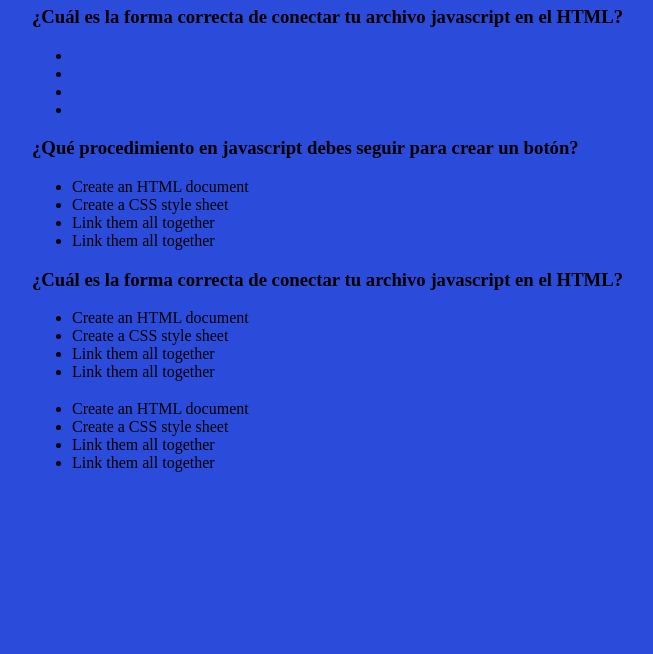
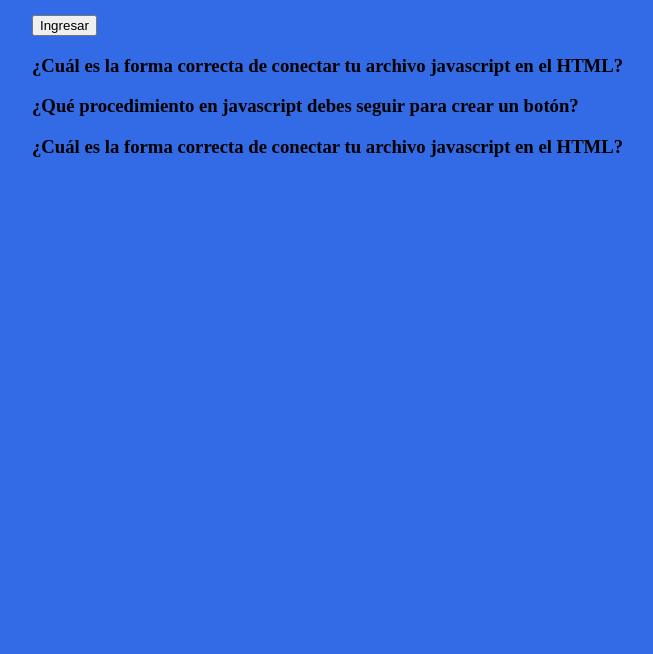
Before and after one commit to Yes197/Trivia-PreAdmision, a plain HTML site: page index.html in a window 1280 px wide. Shown: the part 146-800 px from the top of the page, without its empty margins (40-693 px from the left). Drawn offline with Linux system fonts and the light colour scheme; a script that the page names is missing.

Commit message:
Added Button, funcion imprimir nombre

```diff
--- /dev/null
+++ b/app.js
@@ -0,0 +1,9 @@
+const botonIngresar = document.getElementById('botonIngresar');
+const nombreUsuario = document.getElementById('name');
+
+function Welcome() {
+    nombre = nombreUsuario.value;
+    console.log(nombre);
+}
+
+//botonUno.addEventListener('click', function(){})
--- a/index.html
+++ b/index.html
@@ -7,40 +7,24 @@
   </head>
 
   <body>
-    <h1 class="titulo">Bienvenid@ ¿Cuál es tu nombre?</h1>
+      <p class="titulo">Bienvenid@ ¿Cuál es tu nombre?</p>
+      <input type="text" id="name"> <br> <br>
 
-    <h3 class="pregunta">¿Cuál es la forma correcta de conectar tu archivo javascript en el HTML?</h3>
-    <ul id = "lista-JS">
-      <li class="alternativas"> <script src="nombre-del-documento.js"></script> </li>
-      <li class="alternativas"> <script src="nombre-del-documento.js"></script> </li>
-      <li class="alternativas"> <script src="nombre-del-documento.js"></script> </li>
-      <li class="alternativas"> <script src="nombre-del-documento.js"></script> </li>
-    </ul>
+      <button type="submit" id="botonIngresar" onclick="Welcome()">Ingresar</button>
 
-    <h3 class="pregunta">¿Qué procedimiento en javascript debes seguir para crear un botón?</h3>
-    <ul id = "lista-JS">
-      <li class="alternativas">Create an HTML document</li>
-      <li class="alternativas">Create a CSS style sheet</li>
-      <li class="alternativas">Link them all together</li>
-      <li class="alternativas">Link them all together</li>
-    </ul>
+      <h3 class="pregunta">¿Cuál es la forma correcta de conectar tu archivo javascript en el HTML?</h3>
+      <div id = "lista-JS">
+          <!-- <option class="alternativas">"<script src="nombre-del-documento.js"></script>"</option> -->
+      </div>
 
-    <h3 class="pregunta">¿Cuál es la forma correcta de conectar tu archivo javascript en el HTML?</h3>
-    <ul id = "lista-JS">
-      <li class="alternativas">Create an HTML document</li>
-      <li class="alternativas">Create a CSS style sheet</li>
-      <li class="alternativas">Link them all together</li>
-      <li class="alternativas">Link them all together</li>
-    </ul>
+      <h3 class="pregunta">¿Qué procedimiento en javascript debes seguir para crear un botón?</h3>
+      <div id = "lista-JS">
 
+      </div>
 
-    <h3 class="pregunta"></h3>
-    <ul id = "lista-CSS">
-      <li class="alternativas">Create an HTML document</li>
-      <li class="alternativas">Create a CSS style sheet</li>
-      <li class="alternativas">Link them all together</li>
-      <li class="alternativas">Link them all together</li>
-    </ul>
+      <h3 class="pregunta">¿Cuál es la forma correcta de conectar tu archivo javascript en el HTML?</h3>
+      <div id = "lista-JS">
+      </div>
 
     <script type="text/javascript" src="app.js"></script>
   </body>
--- a/style.css
+++ b/style.css
@@ -1,6 +1,7 @@
 body{
-  background-color: rgb(43, 76, 218);
-  padding: 5%;
+    background-color: #326be5;
+    padding: 5%;
+
 }
 
 .titulo {
```
